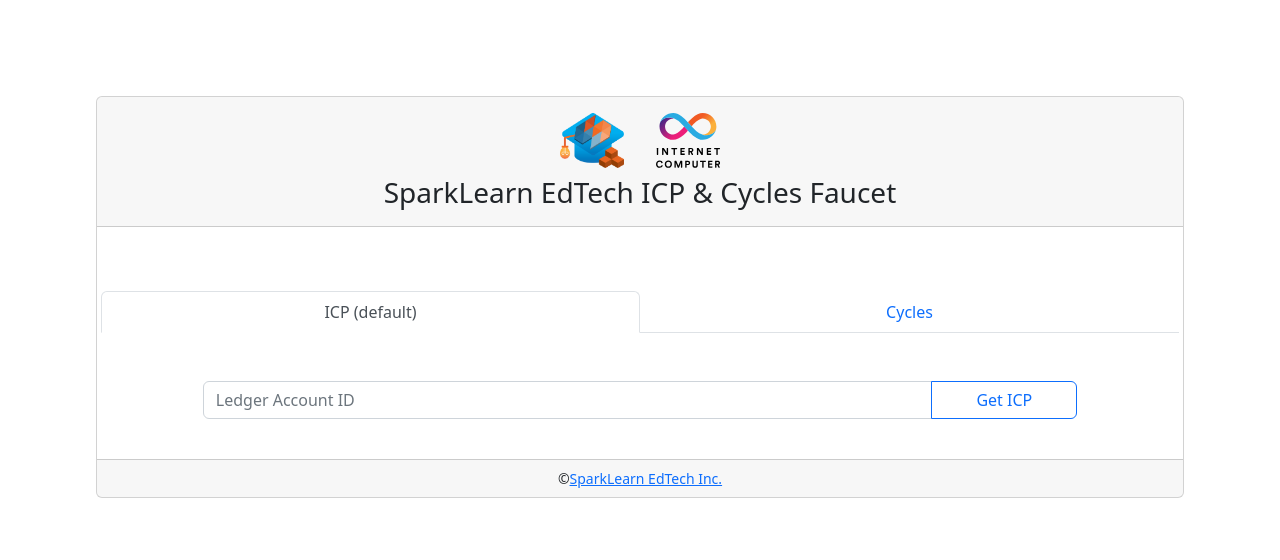
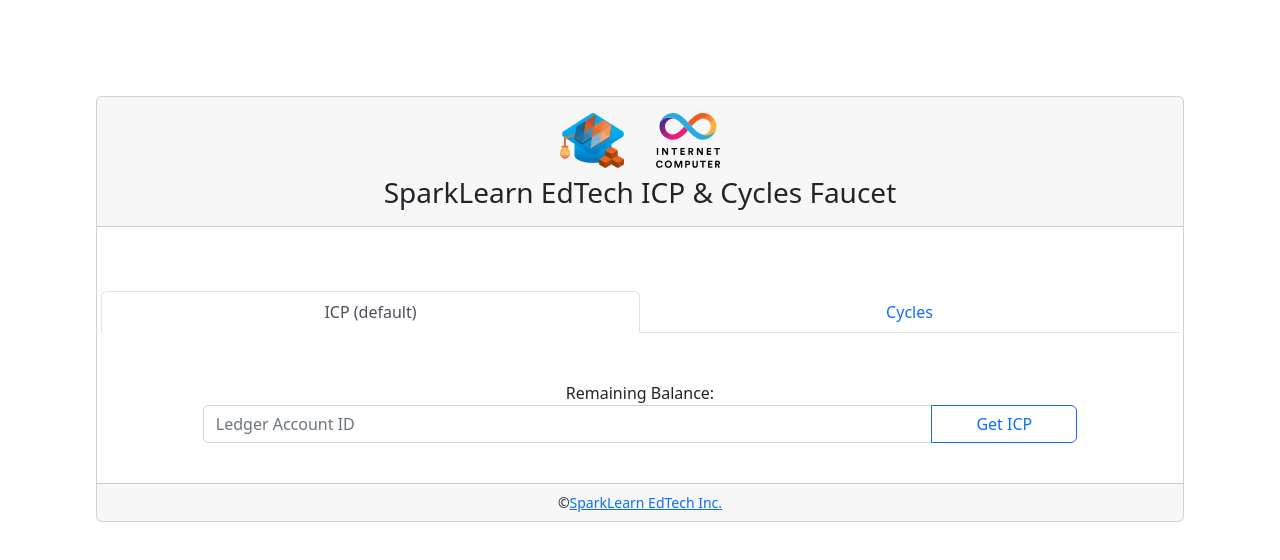
Before and after one commit to crs26/icp-faucet, a Next.js app: page / in a window 1280 px wide. Shown: the top 560 px of the page. Built offline with nearby package versions, Linux system fonts and the light colour scheme; no server answers.

Commit message:
Add balance

```diff
--- a/src/component/Faucet/index.tsx
+++ b/src/component/Faucet/index.tsx
@@ -11,12 +11,16 @@
     placeholder: string
     status: string
     btnTxt: string
+    balance: string
 }
 
-export const Faucet: React.FC<FaucetProps> = ({inputRef, action, isLoading, success, placeholder, status, btnTxt}) => {
+export const Faucet: React.FC<FaucetProps> = ({inputRef, action, isLoading, success, placeholder, status, btnTxt, balance}) => {
   return (
     <div className='row'>
         <div className='col-12 text-center'>
+            <div className='row d-flex justify-content-center'>
+                Remaining Balance: {balance}
+            </div>
             <InputGroup className="mb-3">
             <Form.Control
                 placeholder={placeholder}
--- a/src/pages/index.tsx
+++ b/src/pages/index.tsx
@@ -3,7 +3,7 @@
 import Button from 'react-bootstrap/Button'
 import Form from 'react-bootstrap/Form'
 import InputGroup from 'react-bootstrap/InputGroup'
-import { useRef, useState } from 'react'
+import { useEffect, useRef, useState } from 'react'
 import { FormControlProps } from 'react-bootstrap'
 import axios from 'axios'
 import { Faucet } from '@/component/Faucet'
@@ -18,6 +18,19 @@
   const [success, setSuccess] = useState(false)
   const [activeTab, setActiveTab] = useState('icp')
   const [status, setStatus] = useState('')
+  const [cyclesBalance, setCyclesBalance] = useState('')
+  const [icpBalance, setIcpBalance] = useState('')
+
+  useEffect(() => {
+    async function fetchBalance(){
+      const cyclesResponse = await axios.get('/api/getCycles')
+      setCyclesBalance(cyclesResponse.data)
+      const icpResponse = await axios.get('/api/getICP')
+      setIcpBalance(icpResponse.data)
+    }
+    fetchBalance();
+  }, [])
+
 
   const getICP = async () => {
     setIsLoading(true)
@@ -74,6 +87,7 @@
           placeholder={'Ledger Account ID'}
           status={status}
           btnTxt={'Get ICP'}
+          balance={icpBalance}
         />
       )
     } else {
@@ -86,6 +100,7 @@
           placeholder={'Wallet Canister ID'}
           status={status}
           btnTxt={'Get Cycles'}
+          balance={cyclesBalance}
         />
       )
     }
```
